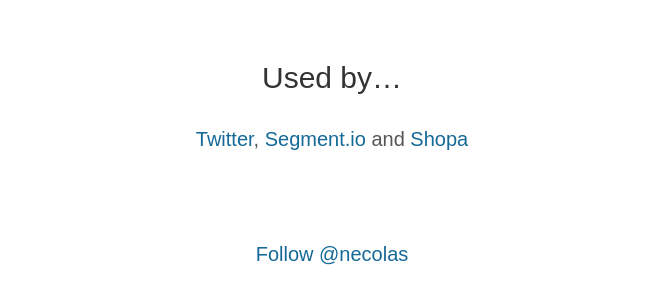
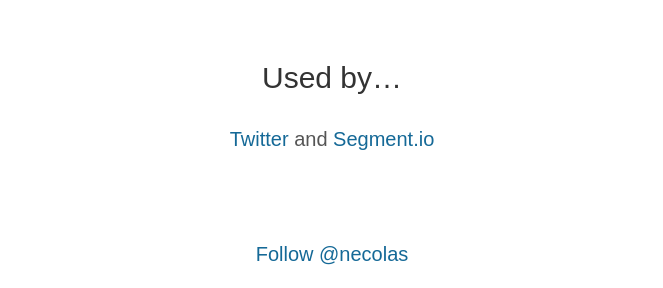
Before and after one commit to suitcss/suitcss.github.io, a plain HTML site: page index.html in a window 1280 px wide. Shown: the part 3643-3931 px from the top of the page, without its empty margins (308-971 px from the left). Drawn offline with Linux system fonts and the light colour scheme.

Commit message:
Revert "Add Shopa to 'Used by'"

```diff
--- a/index.html
+++ b/index.html
@@ -187,7 +187,7 @@
     <section class="Section">
       <h2 class="Section-title u-textCenter">Used by…</h2>
       <p class="Section-text u-textCenter">
-        <a href="https://twitter.com/">Twitter</a>, <a href="https://segment.io/">Segment.io</a> and <a href="http://shopa.com">Shopa</a>
+        <a href="https://twitter.com/">Twitter</a> and <a href="https://segment.io/">Segment.io</a>
       </p>
     </section>
 
```
